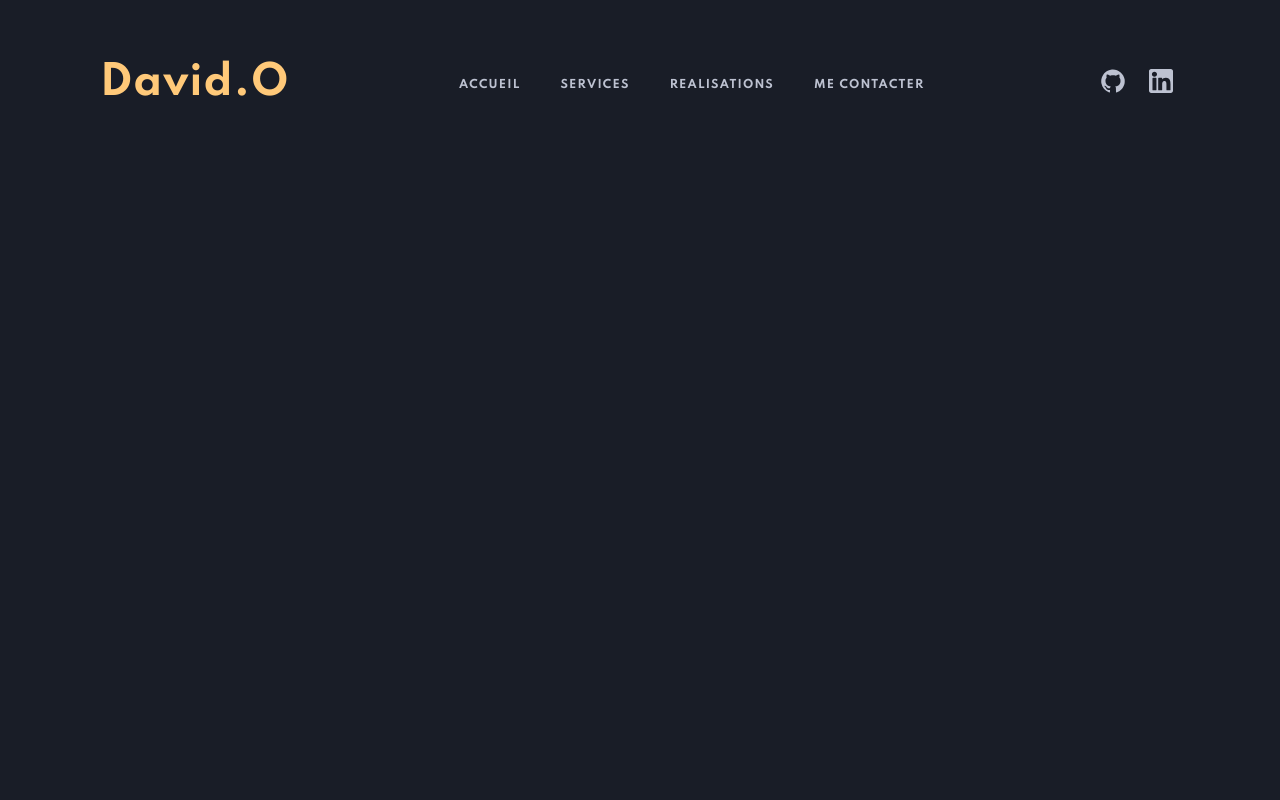
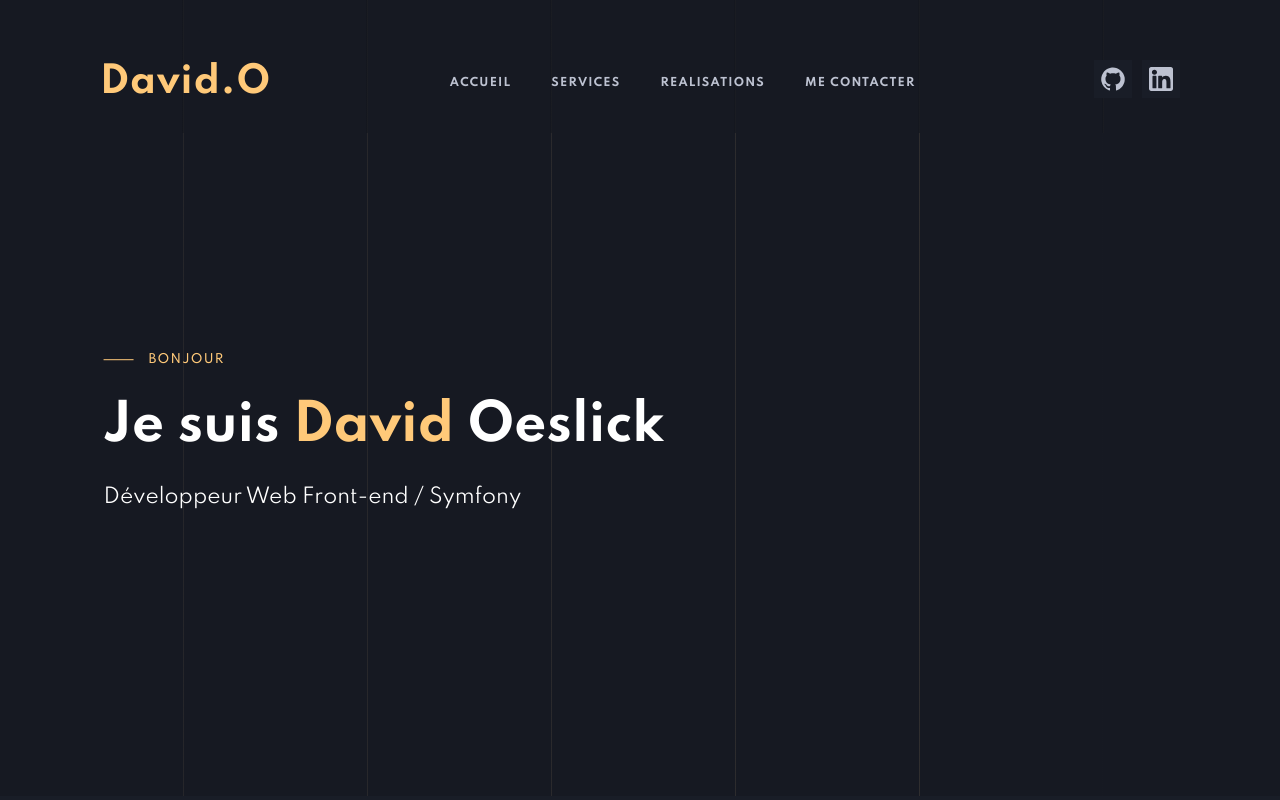
Before and after one commit to warz66/mywebsite-do, a React (Create React App) app: page / in a window 1280 px wide. Built offline with nearby package versions, Linux system fonts and the light colour scheme.

Commit message:
hero commit

```diff
--- a/src/components/header/Header.css
+++ b/src/components/header/Header.css
@@ -2,6 +2,7 @@ header {
     display: flex;
     padding: 60px 100px 30px 100px;
     justify-content: space-between;
+    background: repeating-linear-gradient(90deg, #161922, #161922 14.22vw, rgba(0, 0, 0, 0.3) calc(14.22vw + 1px), rgba(255, 201, 121, 0.05) calc(14.22vw + 2px));
 }
 
 @media (max-width: 1100px) {
@@ -12,16 +13,16 @@ header {
 
 #logo {
     display: flex;
-    font-size: 40px;
+    font-size: 36px;
     font-weight: bold;
     align-items: center;
-    color: #ffc979;
+    color: rgb(255, 201, 121);
     letter-spacing: 1px;
 }
 
 @media (max-width: 800px) {
     #logo {
-        font-size: 34px;
+        font-size: 32px;
     }
 }
 
@@ -72,9 +73,11 @@ header {
     position: relative;
 }
 
+@media (hover: hover) and (pointer: fine) {
     #menu a:hover {
         transition: 0.3s;
         color: #ffc979;
+    }
 }
 
 #menu li a:after {
@@ -89,9 +92,11 @@ header {
     transition: 0.3s;
 }
 
+@media (hover: hover) and (pointer: fine) {
     #menu li a:hover:after {
         width: 100%;
         opacity: 1;
+    }
 }
 
 #social-header {
@@ -120,9 +125,11 @@ header {
     margin-right: 10px;
 }
 
+@media (hover: hover) and (pointer: fine) {
     #social-header a:hover svg {
         border: 1px solid rgba(255, 201, 121, 1);
         fill: #ffc979;
+    }
 }
 
 @media (max-width: 900px) {
--- /dev/null
+++ b/src/components/hero/Hero.css
@@ -0,0 +1,45 @@
+#hero {
+    min-height: calc(100vh - 137px);
+    background: repeating-linear-gradient(90deg, #161922, #161922 14.29vw, rgba(255, 201, 121, 0.1) calc(14.29vw + 1px));
+}
+
+#hero-text {
+    position: absolute;
+    top: 50%;
+    left: 30%;
+    transform: translate(-50%, -30%);
+    color: white;
+}
+
+#hero-text > span {
+    display: flex;
+    color: #ffc979;
+    font-weight: 500;
+    font-size: 12px;
+    letter-spacing: 1.2px;
+    margin-bottom: 30px;
+}
+
+#hero-text > span:before {
+    align-self: center;
+    content: "";
+    display: inline-block;
+    width: 30px;
+    height: 1px;
+    background-color: #ffc979;
+    margin-right: 15px;
+    margin-bottom: 2px;
+}
+
+#hero-text h1 {
+    font-size: 50px;
+    margin-bottom: 30px;
+}
+
+#hero-text h1 span {
+    color: #ffc979;
+}
+
+#hero-text p {
+    font-size: 20px;
+}
--- /dev/null
+++ b/src/components/hero/Hero.jsx
@@ -0,0 +1,21 @@
+import './Hero.css';
+
+const Hero = () => {
+
+    return (
+
+        <section id="hero">
+
+            <div id="hero-text">
+                <span>BONJOUR</span>
+                <h1>Je suis <span>David</span> Oeslick</h1>
+                <p>Développeur Web Front-end / Symfony</p>
+            </div>
+
+        </section>
+
+    );
+
+}
+
+export default Hero;
--- a/src/views/home/Home.jsx
+++ b/src/views/home/Home.jsx
@@ -1,11 +1,13 @@
 import './Home.css';
 import React from "react";
+import Hero from 'components/hero/Hero';
 
 const Home = () => {
 
     return (
-        <section>
-        </section>
+
+        <Hero/>
+
     );
 }
 
```
Lines whose indentation alone changed are shown as unchanged.
